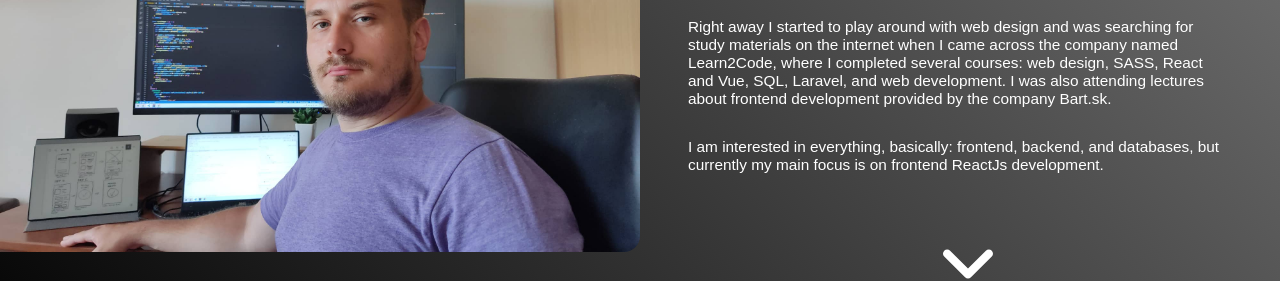
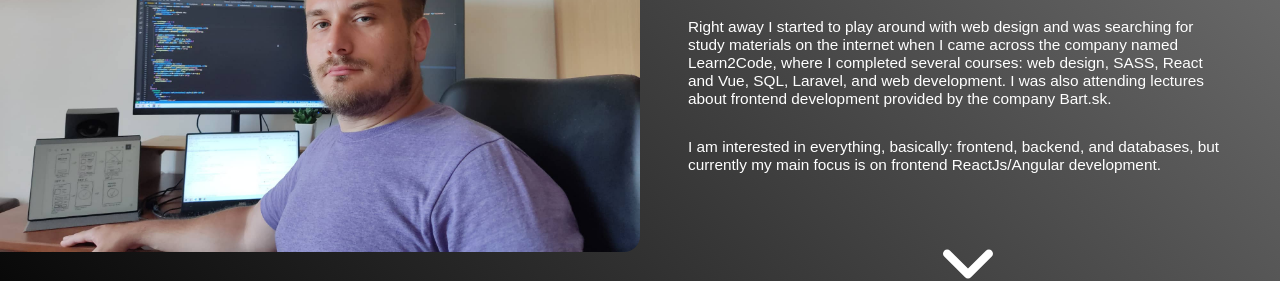
Before and after one commit to carryaway91/portfolio_v2, a React (Create React App) app: page / in a window 1280 px wide. Shown: the part 1200-1481 px from the top of the page. Built offline with nearby package versions, Linux system fonts and the light colour scheme.

Commit message:
Update About.js

```diff
--- a/src/containers/about/About.js
+++ b/src/containers/about/About.js
@@ -26,7 +26,7 @@ const About = () => {
         </p>
         <p>
           I am interested in everything, basically: frontend, backend, and
-          databases, but currently my main focus is on frontend ReactJs
+          databases, but currently my main focus is on frontend ReactJs/Angular
           development.
         </p>
         <ArrowContainer>
```
